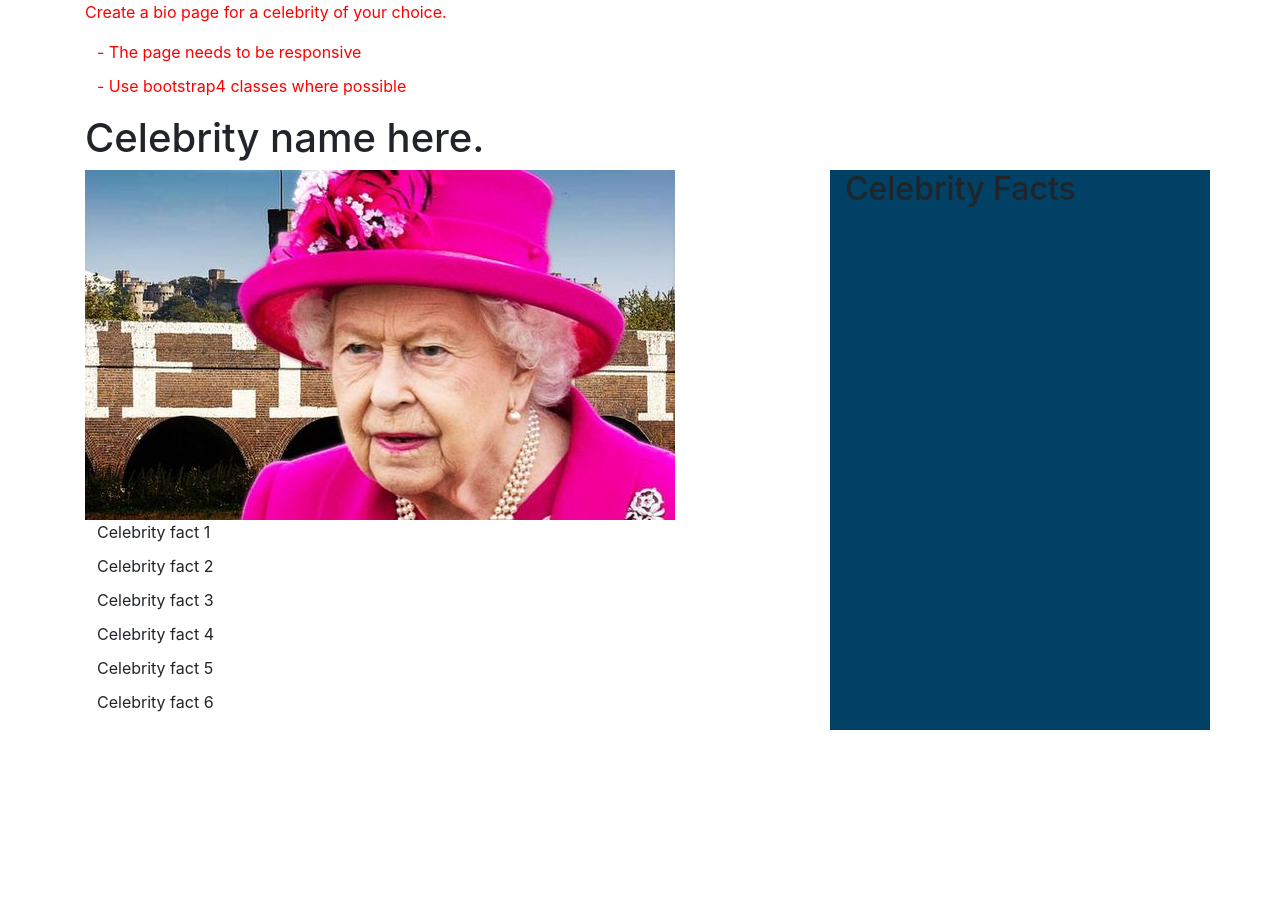
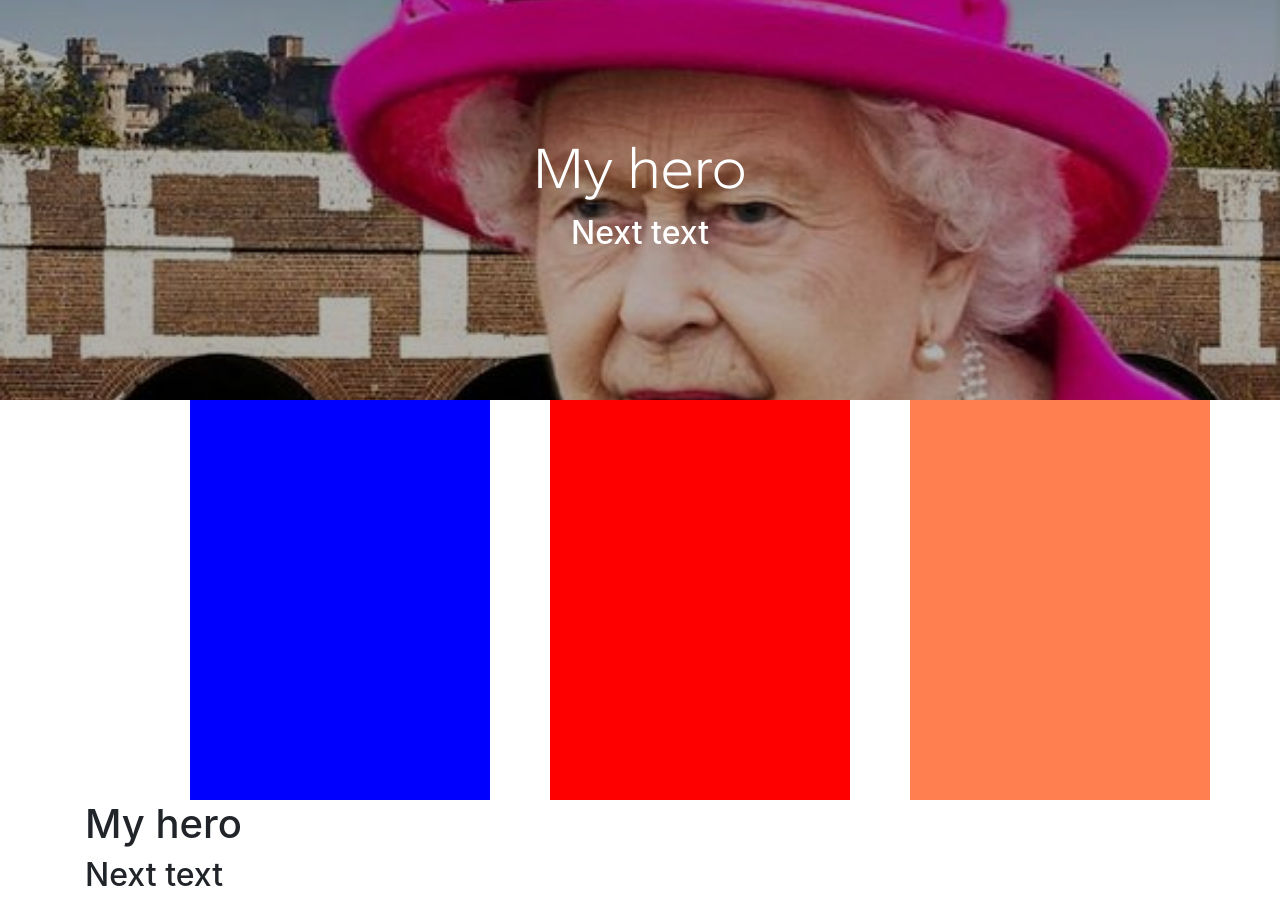
Before and after one commit to humphriescarly/training-tools, a plain HTML site: page carly/index.html in a window 1280 px wide. Shown: the top 897 px of the page. Before the commit the page ends 800 px from the top, so only its background shows below. Drawn offline with Linux system fonts and the light colour scheme.

Commit message:
Updates so far - 10-02-19

```diff
--- a/carly/index.html
+++ b/carly/index.html
@@ -15,16 +15,29 @@
         <link rel="stylesheet" href="dist/css/carly.css" />
     </head>
     <body>
+        <div id="hero" class="full-width">
+            <div class="container">
+                <div class="row">
+                    <section id="heroText" class="col-12">
+                        <h1>My hero</h1>
+                        <h2>Next text</h2>
+                    </section>
+                </div>
+            </div>
+        </div>
+        <div class="container">
+            <div id="orderEg" class="row">
+                <div class="box"></div>
+                <div class="box"></div>
+                <div class="box"></div>
+            </div>
+        </div>
+
         <div class="container">
             <div class="row">
                 <section class="col-12">
-                    <p class="style-me">Create a bio page for a celebrity of your choice.</p>
-                    <ul class="style-me">
-                        <li>- The page needs to be responsive</li>
-                        <li>- Use bootstrap4 classes where possible</li>
-                    </ul>
-
-                    <h1>Celebrity name here.</h1>
+                    <h1>My hero</h1>
+                    <h2>Next text</h2>
                 </section>
             </div>
             <div class="row">
--- a/carly/src/less/carly.less
+++ b/carly/src/less/carly.less
@@ -5,3 +5,22 @@ html { font-family: @reg; font-size: 16px; }
 .style-me { color: @error; }
 
 #aside { background: @navyblue; }
+#hero { background: url('../../dist/img/queen.jpg') no-repeat; background-position: center; background-size: cover; position: relative; }
+
+#hero:before { position: absolute; content: ''; top: 0; right: 0; bottom: 0; left: 0; background: rgba(0,0,0,.3); }
+
+#heroText { height: 400px; display: flex; justify-content: center; align-items: center; flex-direction: column; }
+#heroText h1 { color: @white; font-family: @light; font-size: 56px; }
+#heroText h2 { color: @white; }
+
+#orderEg { display: flex; justify-content: space-between; }
+.box { background: red; height: 400px; display: flex; width: 300px; order: 2; }
+.box:nth-child(2) { background: blue; order: 1; }
+.box:nth-child(3) { background: coral; order: 3; }
+
+@media(max-width:767px) {
+    #orderEg { justify-content: center; }
+    .box { background: red; height: 400px; display: flex; width: 300px; order: 2; }
+    .box:nth-child(2) { background: blue; order: 3; }
+    .box:nth-child(3) { background: coral; order: 1; }
+}
--- a/global/less-variables/variables.less
+++ b/global/less-variables/variables.less
@@ -13,6 +13,7 @@
 @bg: #fafafa;
 @bg2: #eeeeee;
 @error: #ff0000;
+@hero: #FFEFBA;
 
 //text
 @font-black:'SimpleSansBlack', 'SimpleSans', Arial, Helvetica, sans-serif;
```
Also changed, not shown: index.html (+1 -0 lines), carly/dist/css/carly.css, 1 other file.
